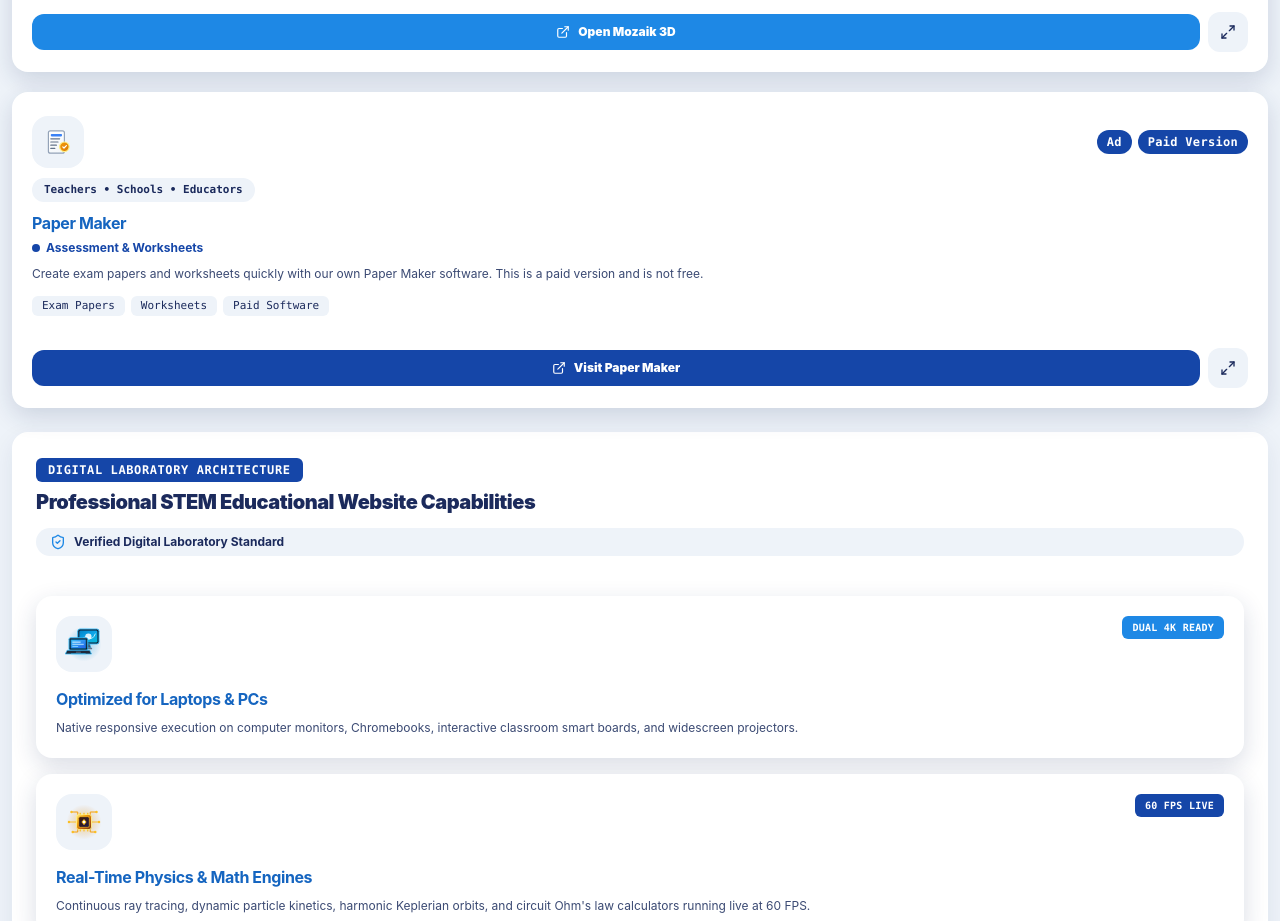
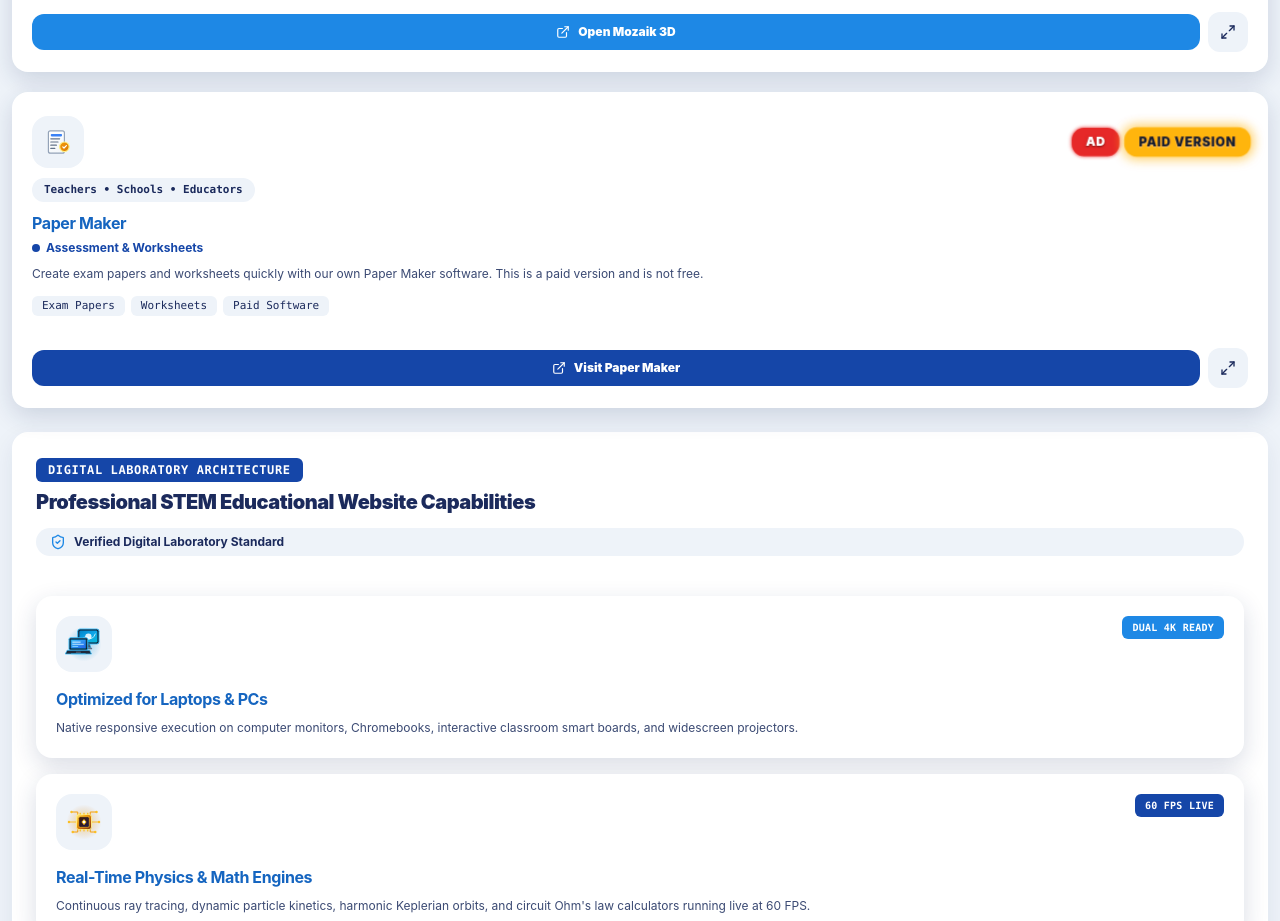
Before and after one commit to mimrankhan03147603964-stack/Gen-Z-Interactive-Simulation-, a React (Vite) app: page / in a window 1280 px wide. Shown: the part 5640-6561 px from the top of the page. Built offline with nearby package versions, Linux system fonts and the light colour scheme; a web font is replaced by a local one.

Commit message:
feat(ui): add animated attention badges to ads
Implement pulsed animation and enhanced visual styling for ad and paid content badges to improve user engagement and visibility.

```diff
--- a/src/components/ExternalSimulationsHub.tsx
+++ b/src/components/ExternalSimulationsHub.tsx
@@ -310,22 +310,70 @@
                   </span>
                 </a>
 
-                {/* Resource Badge */}
+                {/* Resource Badge (Special Prominent Animated Attention Badges for Ad & Paid Version) */}
                 {item.isAd && item.adLabels && item.adLabels.length > 0 ? (
-                  <div className="flex items-center gap-1.5 flex-wrap justify-end">
-                    {item.adLabels.map((lbl, li) => (
+                  <div className="flex items-center gap-2 sm:gap-2.5 flex-wrap justify-end relative z-20">
+                    <style>{`
+                      @keyframes fx-ad-pulse {
+                        0%, 100% {
+                          transform: scale(1);
+                          box-shadow: 0 0 0 0 rgba(220, 38, 38, 0.7);
+                          filter: brightness(1);
+                        }
+                        50% {
+                          transform: scale(1.07);
+                          box-shadow: 0 0 16px 4px rgba(239, 68, 68, 0.6);
+                          filter: brightness(1.22);
+                        }
+                      }
+                      @keyframes fx-paid-pulse {
+                        0%, 100% {
+                          transform: scale(1);
+                          box-shadow: 0 0 0 0 rgba(245, 158, 11, 0.7);
+                          filter: brightness(1);
+                        }
+                        50% {
+                          transform: scale(1.07);
+                          box-shadow: 0 0 16px 4px rgba(245, 158, 11, 0.6);
+                          filter: brightness(1.22);
+                        }
+                      }
+                      .fx-ad-badge {
+                        animation: fx-ad-pulse 1.8s ease-in-out infinite;
+                      }
+                      .fx-paid-badge {
+                        animation: fx-paid-pulse 1.8s ease-in-out infinite 0.25s;
+                      }
+                      @media (prefers-reduced-motion: reduce) {
+                        .fx-ad-badge, .fx-paid-badge {
+                          animation: none !important;
+                        }
+                      }
+                    `}</style>
+                    {item.adLabels.map((lbl, li) => {
+                      const isAdPill = lbl.toLowerCase() === 'ad';
+                      return (
                         <span
                           key={li}
-                        className="font-mono text-xs font-bold px-2.5 py-1 rounded-full border shrink-0 tracking-wide shadow-xs"
-                        style={{
-                          backgroundColor: theme.badgeBg,
-                          color: theme.badgeText,
-                          borderColor: theme.badgeBorder
+                          className={`${isAdPill ? 'fx-ad-badge' : 'fx-paid-badge'} inline-flex items-center justify-center font-heading font-black text-xs sm:text-sm px-3.5 sm:px-4 py-1.5 sm:py-2 rounded-xl border-2 shrink-0 tracking-wider transition-transform duration-200 uppercase select-none`}
+                          style={isAdPill ? {
+                            backgroundColor: '#DC2626',
+                            color: '#FFFFFF',
+                            borderColor: '#FECACA',
+                            boxShadow: '0 4px 14px rgba(220, 38, 38, 0.45)',
+                            textShadow: '0 1px 2px rgba(0, 0, 0, 0.5)'
+                          } : {
+                            backgroundColor: '#F59E0B',
+                            color: '#0F172A',
+                            borderColor: '#FEF3C7',
+                            boxShadow: '0 4px 14px rgba(245, 158, 11, 0.5)',
+                            textShadow: '0 1px 1px rgba(255, 255, 255, 0.4)'
                           }}
                         >
                           {lbl}
                         </span>
-                    ))}
+                      );
+                    })}
                   </div>
                 ) : (
                   <span
```
Lines whose indentation alone changed are shown as unchanged.
